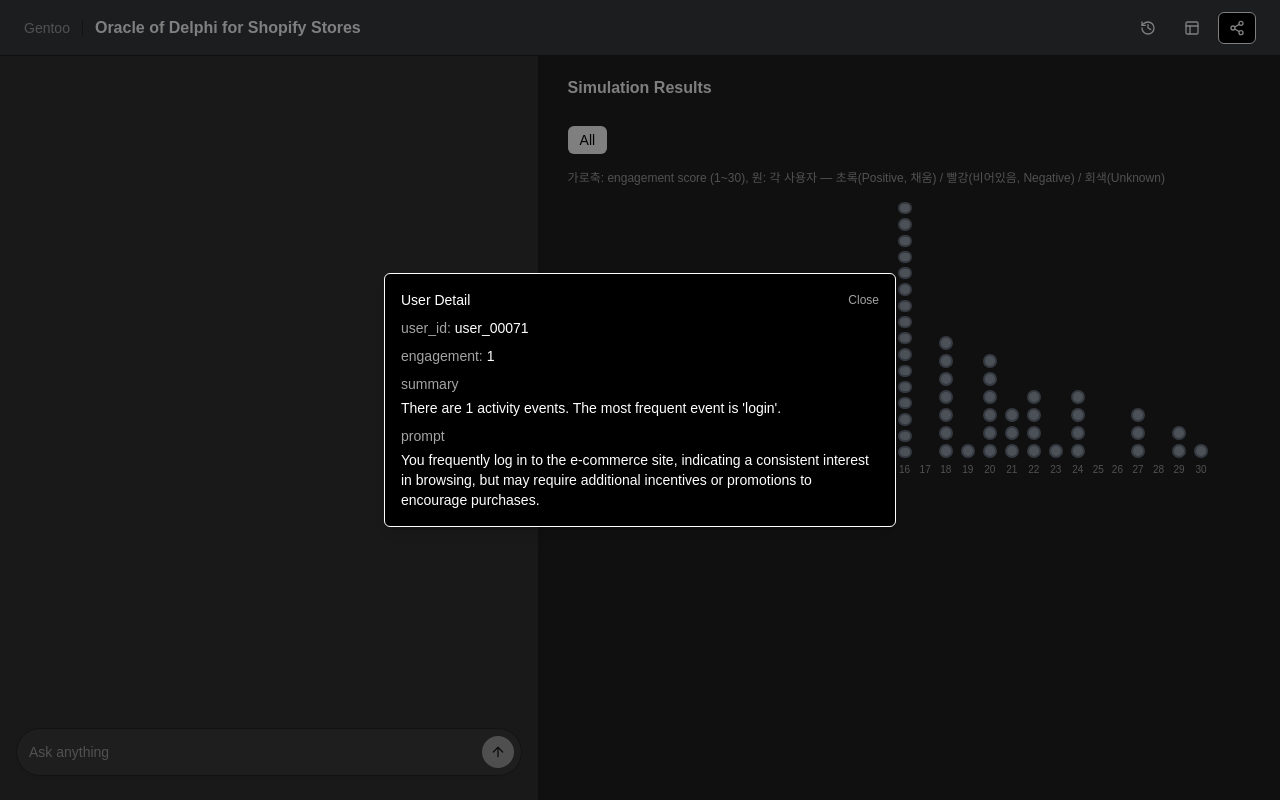
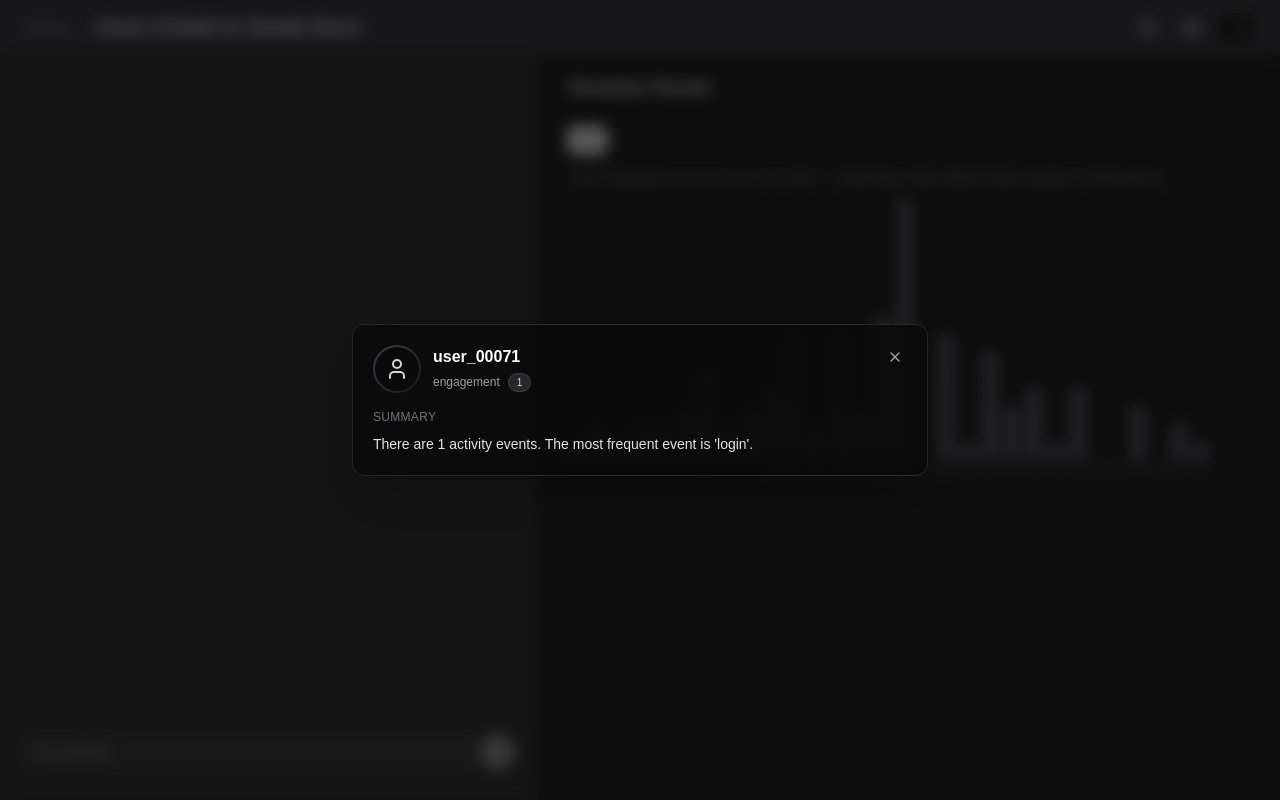
Before and after one commit to waddle-corp/gentoo-gpt5, a Next.js app: page / in a window 1280 px wide. Both pictures are taken after a click on the element 574 px from the left and 451 px from the top of the page. Built offline with nearby package versions, Linux system fonts and the light colour scheme.

Commit message:
add user info modal

```diff
--- a/src/components/panels/CenterSimulationPanel.tsx
+++ b/src/components/panels/CenterSimulationPanel.tsx
@@ -2,6 +2,7 @@
 
 import { Card, CardContent, CardHeader, CardTitle } from "@/components/ui/card";
 import { useEffect, useMemo, useState } from "react";
+import { User as UserIcon, X as CloseIcon } from "lucide-react";
 
 
 
@@ -58,7 +59,7 @@ export default function CenterSimulationPanel() {
         });
         setBoards([{ name: "All", bubbles: boardsFromLists[0].bubbles }, ...boardsFromLists]);
         setActive(1);
-      } catch {}
+      } catch { }
     }
     window.addEventListener("eval-results", onEvalResults as EventListener);
     return () => window.removeEventListener("eval-results", onEvalResults as EventListener);
@@ -91,7 +92,10 @@ export default function CenterSimulationPanel() {
       setModalData(null);
       const res = await fetch(`/api/prompts?idx=${index}`);
       const data = await res.json();
-      if (!res.ok || !data?.ok) throw new Error(data?.error || `HTTP ${res.status}`);
+      console.log('data', data);
+      if (!res.ok || !data?.ok) {
+        throw new Error(data?.error || `HTTP ${res.status}`);
+      }
       setModalData({ user_id: data.user_id, summary: data.summary, prompt: data.prompt, engagement_score: data.engagement_score });
     } catch (e: any) {
       setModalData({ user_id: String(index), summary: `Failed to load summary: ${e?.message || String(e)}` });
@@ -136,39 +140,67 @@ export default function CenterSimulationPanel() {
 
         {/* Modal */}
         {modalOpen && (
-          <div className="fixed inset-0 z-50 flex items-center justify-center bg-black/50">
-            <div className="w-full max-w-lg rounded-md bg-background border p-4 shadow-lg">
-              <div className="flex items-center justify-between mb-2">
-                <div className="text-sm font-medium">User Detail</div>
-                <button className="text-xs text-muted-foreground" onClick={() => setModalOpen(false)}>Close</button>
+          <div className="fixed inset-0 z-50 flex items-center justify-center bg-black/60 backdrop-blur-sm">
+            <div className="w-full max-w-xl rounded-xl border border-zinc-800 bg-neutral-950/90 p-5 shadow-2xl">
+              <div className="flex items-start justify-between">
+                <div className="flex items-start gap-3">
+                  <div className="shrink-0">
+                    <div className="size-12 rounded-full bg-gradient-to-br from-zinc-700 to-zinc-900 p-[2px]">
+                      <div className="grid size-full place-items-center rounded-full bg-neutral-950">
+                        <UserIcon className="size-6 text-zinc-300" />
                       </div>
+                    </div>
+                  </div>
+                  <div>
+                    <div className="text-base font-semibold text-white">{modalData?.user_id ?? "User"}</div>
+                    {modalData?.engagement_score !== undefined && (
+                      <div className="mt-1 text-xs text-zinc-400">
+                        engagement
+                        <span
+                          className={`ml-2 inline-flex items-center rounded-full border border-zinc-700 px-2 py-0.5 text-[10px] ${
+                            (modalData?.engagement_score ?? 0) >= 20
+                              ? "bg-emerald-500/10 text-emerald-400"
+                              : (modalData?.engagement_score ?? 0) >= 10
+                              ? "bg-sky-500/10 text-sky-400"
+                              : "bg-zinc-800 text-zinc-300"
+                          }`}
+                        >
+                          {modalData?.engagement_score}
+                        </span>
+                      </div>
+                    )}
+                  </div>
+                </div>
+                <button
+                  className="rounded-md p-1 text-zinc-400 hover:text-zinc-200 hover:bg-zinc-800/60"
+                  onClick={() => setModalOpen(false)}
+                  aria-label="Close"
+                >
+                  <CloseIcon className="size-4" />
+                </button>
+              </div>
+
+              <div className="mt-4">
                 {modalLoading ? (
-                <div className="flex items-center gap-2 text-sm text-muted-foreground">
-                  <span className="inline-block w-4 h-4 border-2 border-gray-300 border-t-gray-500 rounded-full animate-spin" />
+                  <div className="flex items-center gap-2 text-sm text-zinc-400">
+                    <span className="inline-block h-4 w-4 animate-spin rounded-full border-2 border-zinc-600 border-t-zinc-300" />
                     Loading…
                   </div>
                 ) : modalData ? (
                   <div className="space-y-2 text-sm">
-                  <div className="text-muted-foreground">user_id: <span className="text-foreground">{modalData.user_id}</span></div>
-                  {modalData.engagement_score !== undefined && (
-                    <div className="text-muted-foreground">engagement: <span className="text-foreground">{modalData.engagement_score}</span></div>
-                  )}
                     {modalData.summary && (
                       <div>
-                      <div className="text-muted-foreground">summary</div>
-                      <div className="mt-1 whitespace-pre-wrap">{modalData.summary}</div>
+                        <div className="text-xs uppercase tracking-wide text-zinc-500">summary</div>
+                        <div className="mt-2 whitespace-pre-wrap leading-relaxed text-zinc-200">
+                          {modalData.summary}
                         </div>
-                  )}
-                  {modalData.prompt && (
-                    <div>
-                      <div className="text-muted-foreground">prompt</div>
-                      <div className="mt-1 whitespace-pre-wrap">{modalData.prompt}</div>
                       </div>
                     )}
                   </div>
                 ) : (
                   <div className="text-sm text-destructive">No data</div>
                 )}
+              </div>
             </div>
           </div>
         )}
```
Lines whose indentation alone changed are shown as unchanged.
